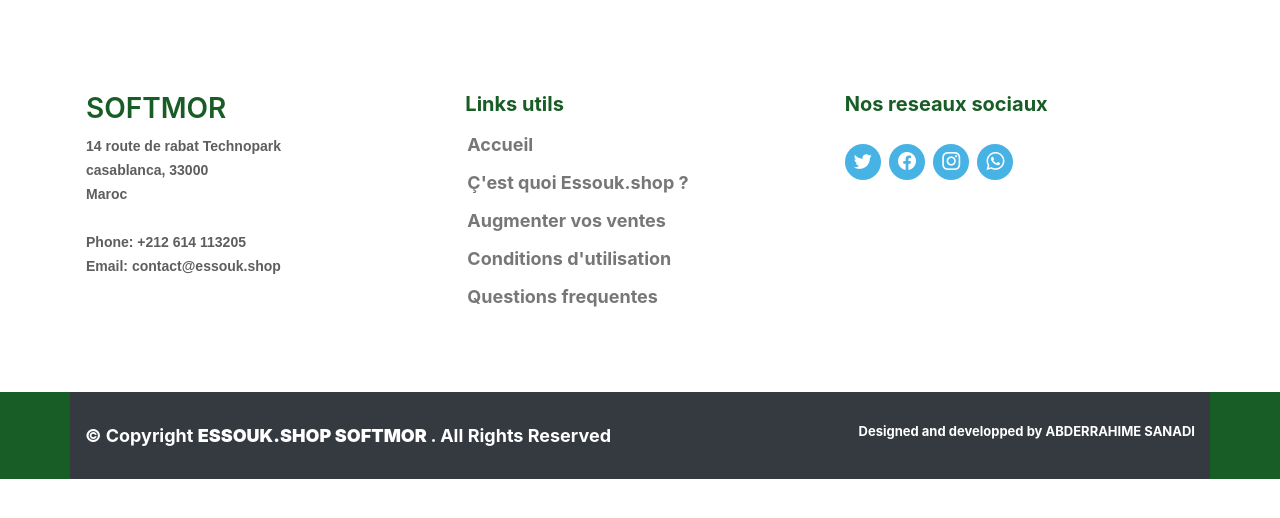
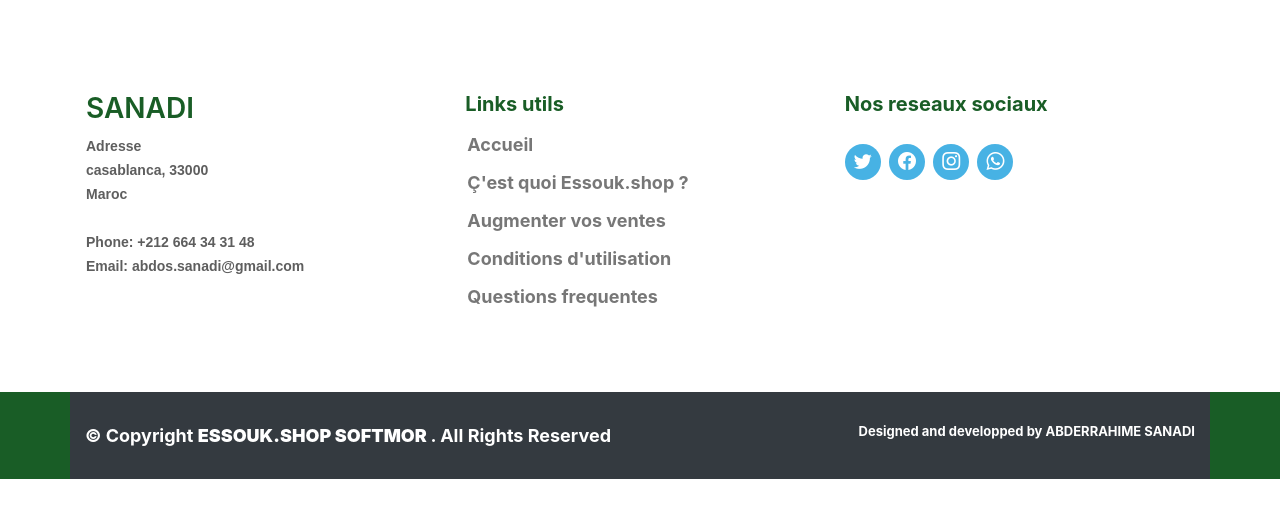
Before and after one commit to abderrahimesanadi/Ecommerce_symfony, a Symfony app: template templates/adminbase.html.twig in a window 1280 px wide. Shown: the part 98-616 px from the top of the page. Run offline with Twig, Linux system fonts and the light colour scheme; the template is opened without the code that fills it, so the values that code supplies are empty; some libraries are stand-ins or nearby versions.

Commit message:
Update footer.html.twig

```diff
--- a/templates/footer.html.twig
+++ b/templates/footer.html.twig
@@ -5,17 +5,17 @@
 			<div class="row">
 
 				<div class="col-lg-4 text-white col-md-4 footer-contact">
-					<h3>SOFTMOR</h3>
+					<h3>SANADI</h3>
 					<p>
-						14 route de rabat Technopark
+						Adresse
 						<br>
 						casablanca, 33000<br>
 						Maroc
 						<br><br>
 						<strong>Phone:</strong>
-						+212 614 113205<br>
+						+212 664 34 31 48<br>
 						<strong>Email:</strong>
-						contact@essouk.shop<br>
+						abdos.sanadi@gmail.com<br>
 					</p>
 				</div>
 
```
